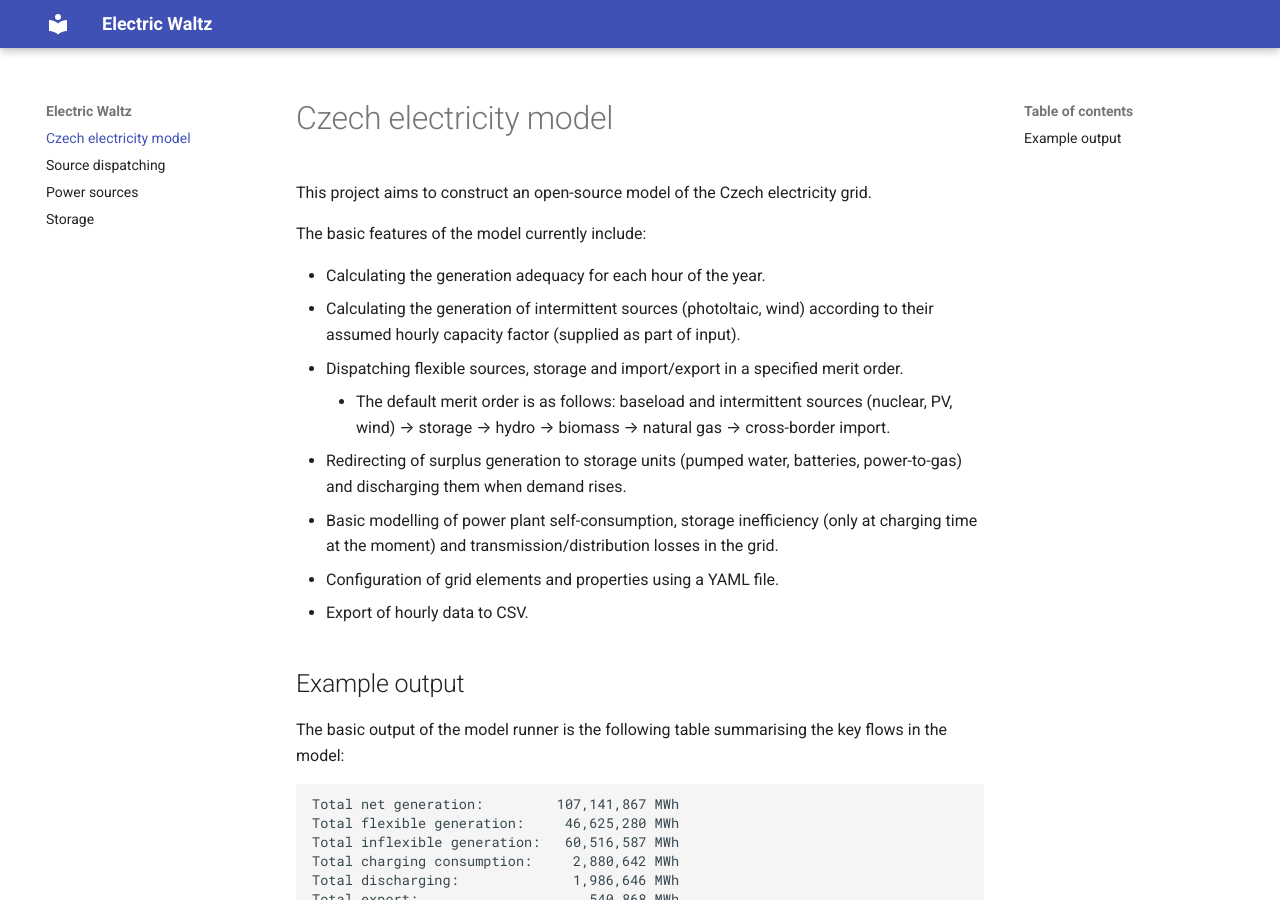
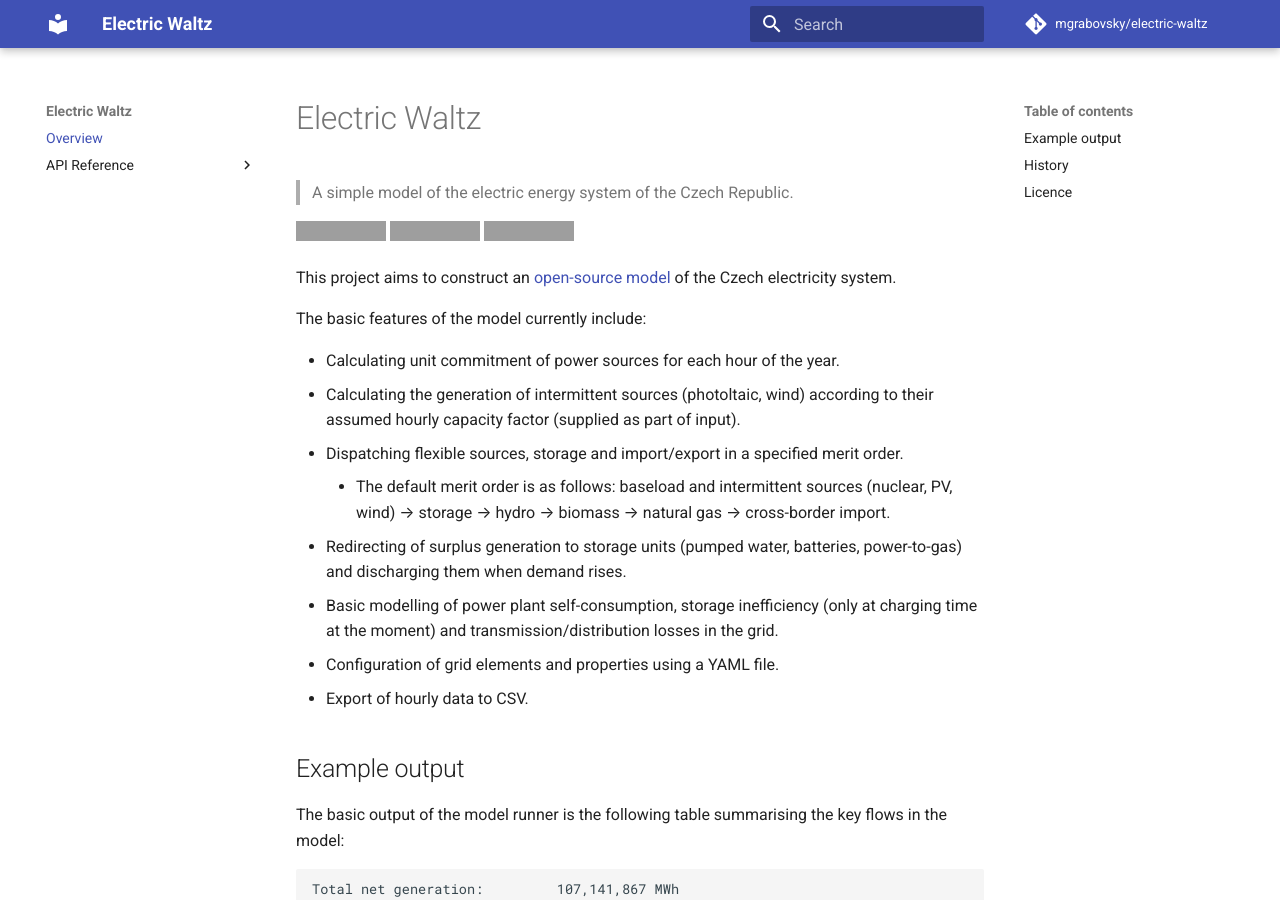
Before and after one commit to mgrabovsky/electric-waltz, an MkDocs documentation site: the page built from docs/index.md, in a window 1280 px wide and 900 px high. Built offline with MkDocs 1.6.1 and Material for MkDocs 9.7.7, drawn with Linux system fonts in a browser that asks for light colours; comment, search, counter and statistics services are not loaded; some of the changed text lies outside the part shown; grey boxes are pictures that could not be loaded.

Commit message:
docs: Update and customise documentation

```diff
--- a/README.md
+++ b/README.md
@@ -1,12 +1,45 @@
 # Electric Waltz
 
-> A simple model of the electric transmission system of the Czech Republic.
+> A simple model of the electric energy system of the Czech Republic.
 
 [![Build Status][build-image]][build-url]
 [![Code Coverage][coverage-image]][coverage-url]
 [![Code Quality][quality-image]][quality-url]
 
-Electric Waltz is an extremely simplified model of the Czech electric transmission system.
+This project aims to construct an [open-source model](https://en.m.wikipedia.org/wiki/Open_energy_system_models) of the Czech electricity system.
+
+The basic features of the model currently include:
+
+-   Calculating unit commitment of power sources for each hour of the year.
+-   Calculating the generation of intermittent sources (photoltaic, wind) according to their assumed hourly capacity factor (supplied as part of input).
+-   Dispatching flexible sources, storage and import/export in a specified merit order.
+    -   The default merit order is as follows: baseload and intermittent sources (nuclear, PV, wind) → storage → hydro → biomass → natural gas → cross-border import.
+-   Redirecting of surplus generation to storage units (pumped water, batteries, power-to-gas) and discharging them when demand rises.
+-   Basic modelling of power plant self-consumption, storage inefficiency (only at charging time at the moment) and transmission/distribution losses in the grid.
+-   Configuration of grid elements and properties using a YAML file.
+-   Export of hourly data to CSV.
+
+## Example output
+
+The basic output of the model runner is the following table summarising the key flows in the model:
+
+    Total net generation:         107,141,867 MWh
+    Total flexible generation:     46,625,280 MWh
+    Total inflexible generation:   60,516,587 MWh
+    Total charging consumption:     2,880,642 MWh
+    Total discharging:              1,986,646 MWh
+    Total export:                     540,868 MWh
+    Total import:                   3,189,288 MWh
+    Total dump:                       274,023 MWh
+    Total shortage:                 1,473,203 MWh
+
+    Total consumption:            102,864,123 MWh
+
+    Model output written to ‘sandbox/model_output.csv’
+
+The runner also generates a CSV file with the generation/output of each electricity source in every hour of the modelled period. This data can be used to plot the time series of demand, power generation, import/export, etc., such as the following:
+
+![Stacked area chart showing in two rows the progress of electricity generation in two fortnights of the hypothetical year 2050.](model-generation-2050.png)
 
 ## History
 
--- a/docs/index.md
+++ b/docs/index.md
@@ -1,36 +1 @@
-# Czech electricity model
-
-This project aims to construct an open-source model of the Czech electricity grid.
-
-The basic features of the model currently include:
-
--   Calculating the generation adequacy for each hour of the year.
--   Calculating the generation of intermittent sources (photoltaic, wind) according to their assumed hourly capacity factor (supplied as part of input).
--   Dispatching flexible sources, storage and import/export in a specified merit order.
-    -   The default merit order is as follows: baseload and intermittent sources (nuclear, PV, wind) → storage → hydro → biomass → natural gas → cross-border import.
--   Redirecting of surplus generation to storage units (pumped water, batteries, power-to-gas) and discharging them when demand rises.
--   Basic modelling of power plant self-consumption, storage inefficiency (only at charging time at the moment) and transmission/distribution losses in the grid.
--   Configuration of grid elements and properties using a YAML file.
--   Export of hourly data to CSV.
-
-## Example output
-
-The basic output of the model runner is the following table summarising the key flows in the model:
-
-    Total net generation:         107,141,867 MWh
-    Total flexible generation:     46,625,280 MWh
-    Total inflexible generation:   60,516,587 MWh
-    Total charging consumption:     2,880,642 MWh
-    Total discharging:              1,986,646 MWh
-    Total export:                     540,868 MWh
-    Total import:                   3,189,288 MWh
-    Total dump:                       274,023 MWh
-    Total shortage:                 1,473,203 MWh
-
-    Total consumption:            102,864,123 MWh
-
-    Model output written to ‘sandbox/model_output.csv’
-
-The runner also generates a CSV file with the generation/output of each electricity source in every hour of the modelled period. This data can be used to plot the time series of demand, power generation, import/export, etc., such as the following:
-
-![Stacked area chart showing in two rows the progress of electricity generation in two fortnights of the hypothetical year 2050.](model-generation-2050.png)
+--8<-- "README.md"
--- a/mkdocs.yml
+++ b/mkdocs.yml
@@ -1,8 +1,24 @@
 site_name: Electric Waltz
+site_description: A simple model of the electric energy system of the Czech Republic.
+site_url: https://mgrabovsky.net/electric-waltz/
+repo_url: https://github.com/mgrabovsky/electric-waltz
+repo_name: mgrabovsky/electric-waltz
 theme:
   name: material
+nav:
+  - Overview: index.md
+  - API Reference:
+    - Power Sources: source.md
+    - Storage: storage.md
+    - Dispatching: dispatch.md
+markdown_extensions:
+  - pymdownx.snippets:
+      check_paths: true
 plugins:
   - mkdocstrings:
       handlers:
         python:
           rendering: { show_source: false }
+      watch:
+        - electric_waltz/
+  - search
```
Also changed, not shown: docs/dispatch.md (+1 -1 lines), docs/source.md (+1 -1 lines), 1 other file.
